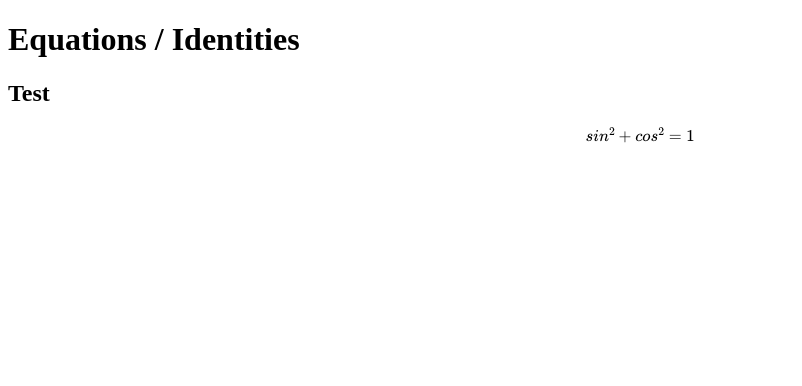
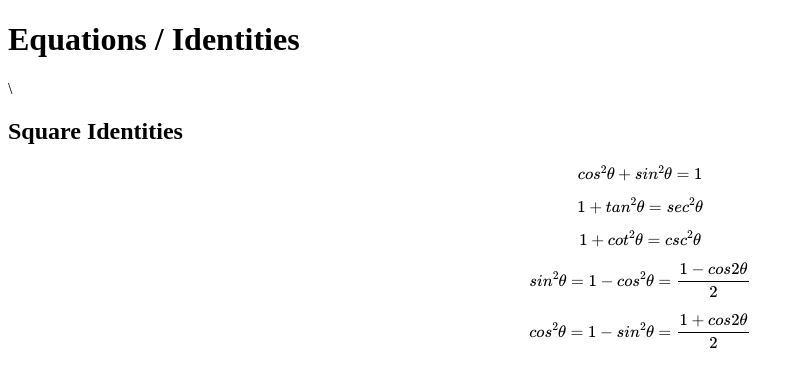
Before and after one commit to cakius/test, a plain HTML site: page index.html in a window 1280 px wide. Shown: the whole page, without its empty margins (0-802 px from the left). Drawn offline with nearby package versions, Linux system fonts and the light colour scheme.

Commit message:
Update index.html
square identities

```diff
--- a/index.html
+++ b/index.html
@@ -7,9 +7,14 @@
         <title>My first website</title>
     </head>
     <body>
-        <h1>Equations / Identities</h1>
-        <h2>Test</h2>
+        <h1>Equations / Identities</h1>\
 
-     $$sin^2 + cos^ 2 = 1$$
+        <h2>Square Identities</h2>
+        $$cos^2 \theta + sin^2 \theta = 1$$
+        $$1 + tan^2 \theta = sec^2 \theta$$
+        $$1 + cot^2 \theta = csc^2 \theta$$
+        $$sin^2 \theta = 1 - cos^2 \theta = \frac{1-cos2\theta}{2}$$
+        $$cos^2 \theta = 1 - sin^2 \theta = \frac{1+cos2\theta}{2}$$
+
     </body>
 </html>
```
